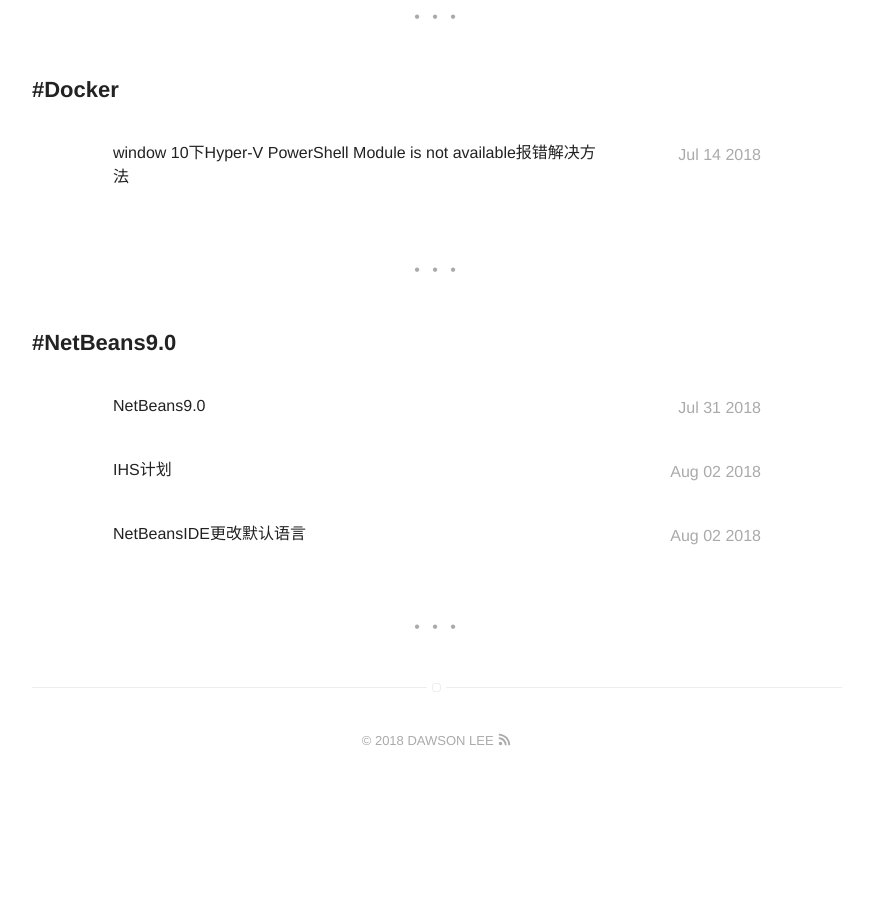
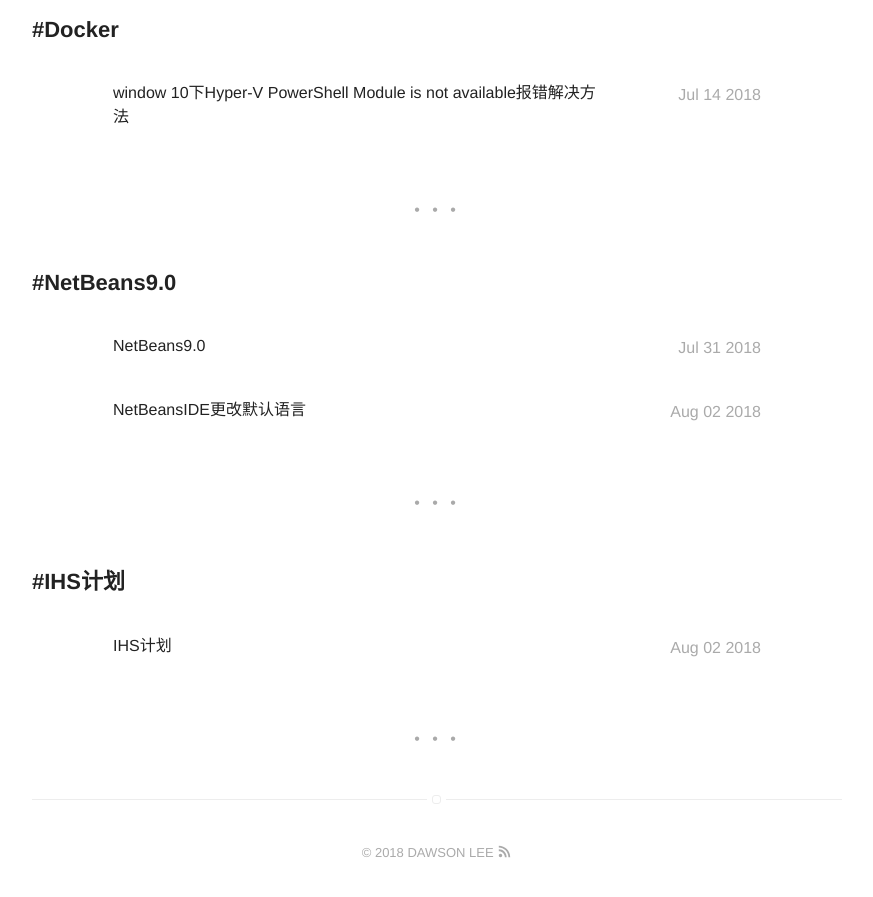
Before and after one commit to dawsonlee1790/dawsonlee1790.github.io, a Jekyll site: the page built from tags.html, in a window 1280 px wide and 900 px high, scrolled down 2570 px. Shown: the top 897 px of the window, without its empty margins (203-1076 px from the left). Built offline with Jekyll 4.4.1, drawn with Linux system fonts in a browser that asks for light colours; before the commit the page ends 3358 px from its top, so only the background shows below that; some of the changed text lies outside the part shown.

```diff
--- a/_posts/2018-06-06-IHS计划.md
+++ b/_posts/2018-06-06-IHS计划.md
@@ -5,8 +5,7 @@
 image:
 headerImage: false
 tag:
-- NetBeans9.0
-- NetBeans8.2
+- IHS计划
 star: false
 projects: true
 category: project
```
